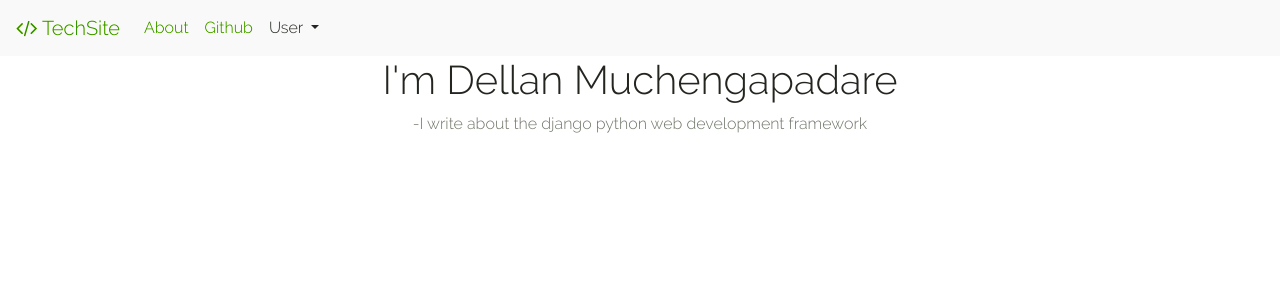
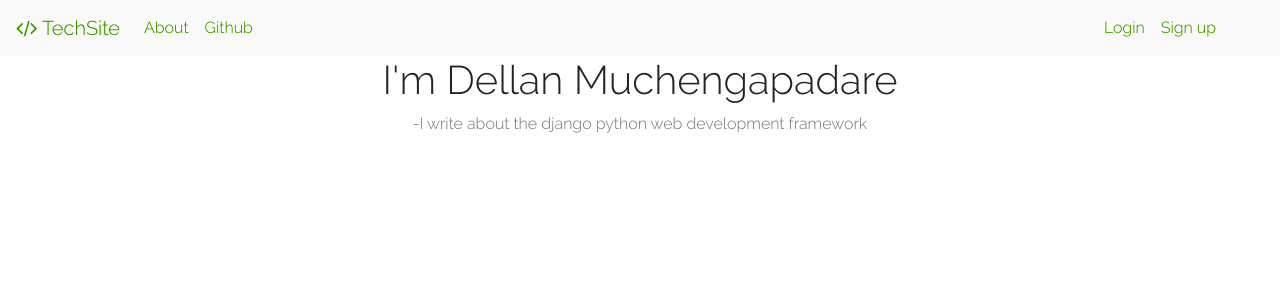
Before and after one commit to mactunechy/techblog, a Django app: page /about in a window 1280 px wide. Shown: the top 300 px of the page. Run offline with Django 3.2, Linux system fonts and the light colour scheme; some libraries are stand-ins or nearby versions.

Commit message:
fixing ui

```diff
--- a/techsite/blog/templates/blog/base.html
+++ b/techsite/blog/templates/blog/base.html
@@ -37,25 +37,26 @@
         <a class="nav-link" href="{% url 'about' %}">About</a>
       </li>
       <li class="nav-item">
-        <a class="nav-link" href="http://github.com">Github</a>
+        <a class="nav-link" href="http://github.com/mactunechy" target="_blank">Github</a>
       </li>
 
-      <li class="nav-item dropdown">
-        <a class="nav-link dropdown-toggle" id="navbarDropdownMenuLink" data-toggle="dropdown" aria-haspopup="true" aria-expanded="false">
-          User
-        </a>
-        <div class="dropdown-menu" aria-labelledby="navbarDropdownMenuLink">
-        	{% if user.is_authenticated %}
-          <a class="dropdown-item" href="{% url 'logout' %}">{{user.username}}:Logout</a>
-          {% else%}
-          <a class="dropdown-item" href="{% url 'login' %}"> Login </a>
-          <a class="dropdown-item" href="#">Sign up</a>
-          {% endif %}
-        </div>
-      </li>
+
     </ul>
     <div class="ml-auto">
     	<ul class="navbar-nav">
+
+          {% if user.is_authenticated %}
+          <li class="nav-item">
+           <a class="nav-link" href="{% url 'logout' %}"><i class="fa fa-user-circle-o"></i> {{user.username}}:Logout</a>
+          </li>
+          {% else%}
+          <li class="nav-item">
+          <a class="nav-link" href="{% url 'login' %}"> Login </a>
+          </li>
+          <li class="nav-item">
+          <a class="nav-link" href="#">Sign up</a>
+          </li>
+          {% endif %}
     		{% if user.is_authenticated %}
     		 <li class="nav-item">
         <a class="nav-link" href="{% url 'create_post' %}">+post</a>
@@ -77,9 +78,9 @@
 
 
 
-    <script src="{% static 'jquery.js' %}" type="javascript" charset="utf-8"></script>
-    <script src="{% static 'javascript.js' %}" type="javascript"></script>
-    <script src="{% static 'bootstrap.min.js' %}" type="javascript"></script>
+    <script src="{% static 'js/jquery.js' %}" type="javascript" charset="utf-8"></script>
+    <script src="{% static 'js/javascript.js' %}" type="javascript"></script>
+    <script src="{% static 'js/bootstrap.min.js' %}" type="javascript"></script>
 </body>
 
 </html>
```
